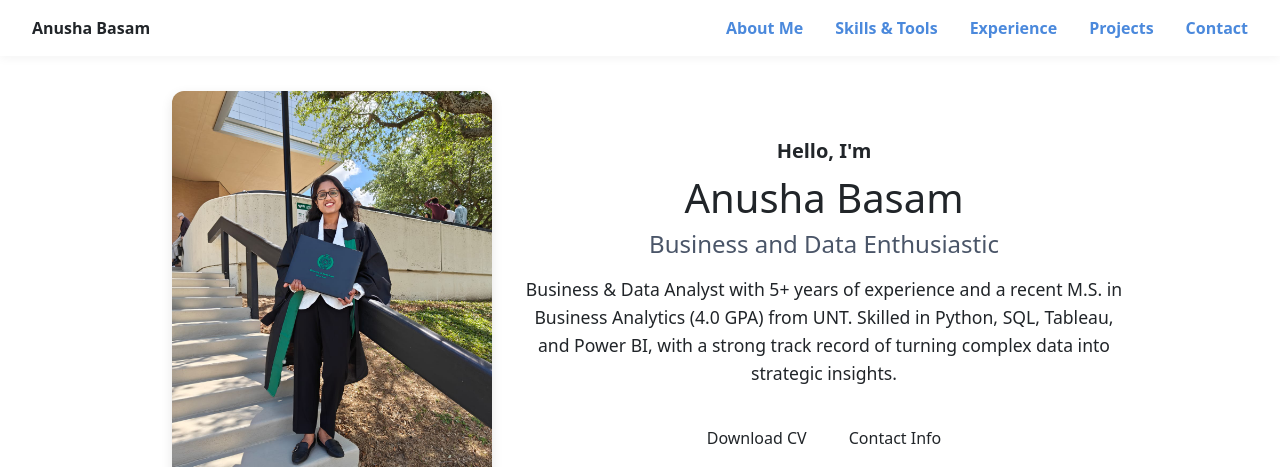
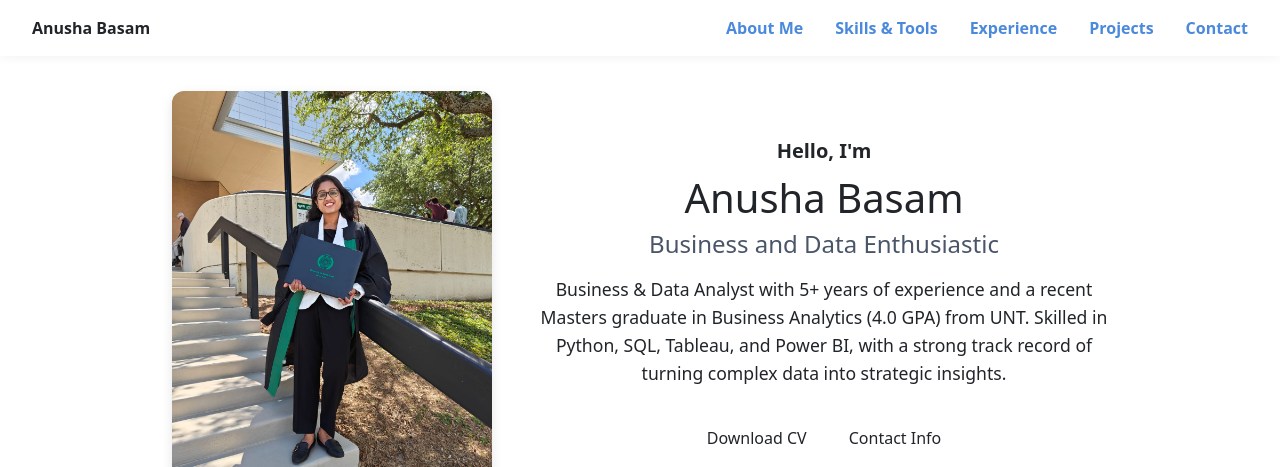
Before and after one commit to Anubasam13/portfolio-website, a plain HTML site: page index.html in a window 1280 px wide. Shown: the top 467 px of the page. Drawn offline with nearby package versions, Linux system fonts and the light colour scheme.

Commit message:
Update index.html

```diff
--- a/index.html
+++ b/index.html
@@ -61,7 +61,7 @@
         </span>
       </h1>
       <p class="section__text_p2">
-        Business & Data Analyst with 5+ years of experience and a recent M.S. in Business Analytics (4.0 GPA) from UNT.
+        Business & Data Analyst with 5+ years of experience and a recent Masters graduate in Business Analytics (4.0 GPA) from UNT.
         Skilled in Python, SQL, Tableau, and Power BI, with a strong track record of turning complex data into strategic insights.
       </p>
       <div class="btn-container">
```
